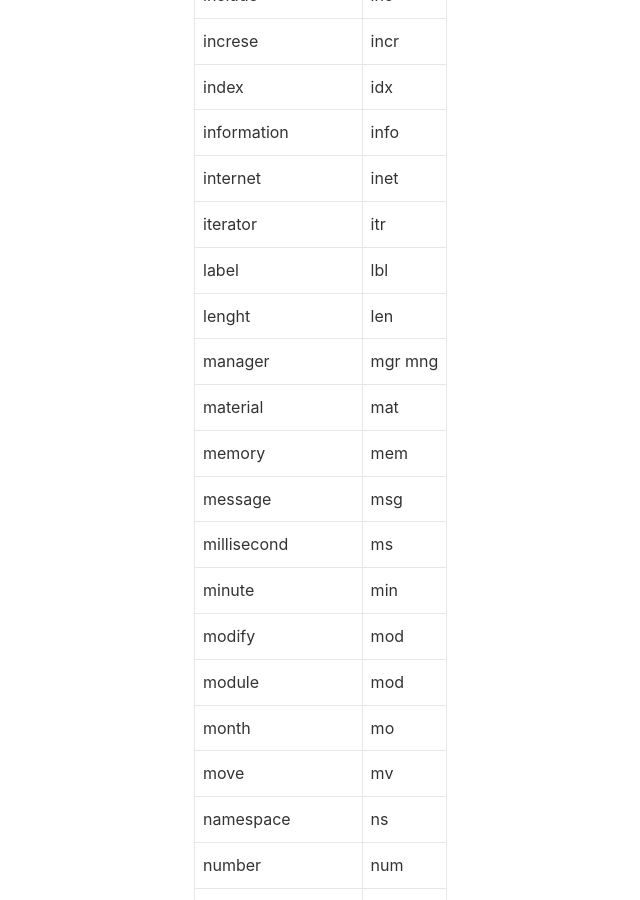
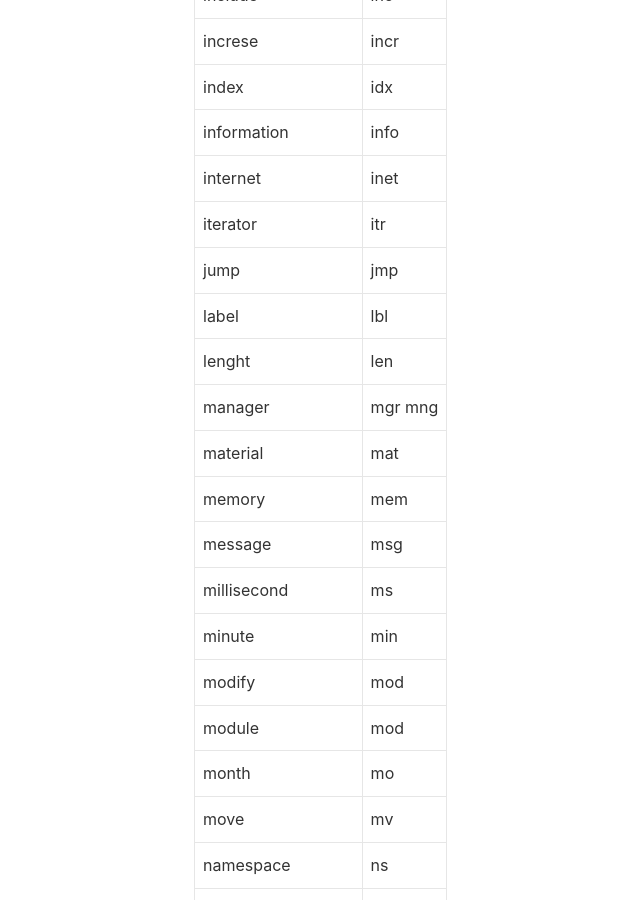
Before and after one commit to lizijie/lizijie.github.io, a Jekyll site: the page built from _posts/2018-04-23-常见代码英文词汇缩写.md, in a window 1280 px wide and 900 px high, scrolled down 2456 px. Shown: the whole window, without its empty margins (53-693 px from the left). Built offline with Jekyll 4.4.1, drawn with Linux system fonts in a browser that asks for light colours; nearby versions of some CDN libraries; comment, search, counter and statistics services are not loaded.

Commit message:
update 2018-04-23-常见代码英文词汇缩写

```diff
--- a/_posts/2018-04-23-常见代码英文词汇缩写.md
+++ b/_posts/2018-04-23-常见代码英文词汇缩写.md
@@ -61,6 +61,7 @@ tags: 英文 缩写
 |information|info|
 |internet|inet|
 |iterator|itr|
+|jump|jmp|
 |label|lbl|
 |lenght|len|
 |manager|mgr mng|
```
